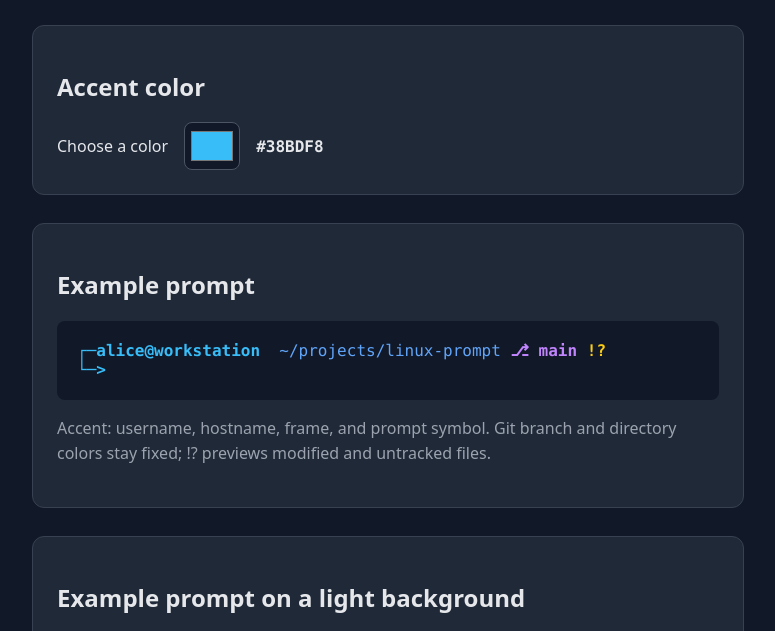
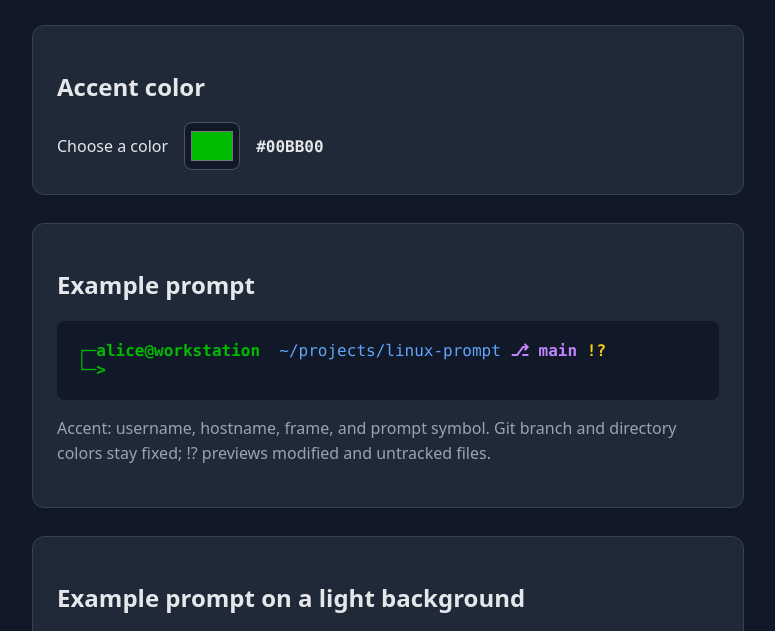
Before and after one commit to prossel/linux-prompt, a plain HTML site: page index.html in a window 1280 px wide. Shown: the part 148-779 px from the top of the page, without its empty margins (252-1027 px from the left). Drawn offline with Linux system fonts and the light colour scheme.

Commit message:
Update default accent color to green and add example prompt images to README

```diff
--- a/index.html
+++ b/index.html
@@ -11,7 +11,7 @@
         font-family: ui-sans-serif, system-ui, sans-serif;
         background: #111827;
         color: #e5e7eb;
-        --accent: #38bdf8;
+        --accent: #00bb00;
       }
 
       body {
@@ -167,8 +167,8 @@
         <h2 id="color-heading">Accent color</h2>
         <div class="color-control">
           <label for="accent-picker">Choose a color</label>
-          <input id="accent-picker" type="color" value="#38bdf8">
-          <output id="color-value" for="accent-picker">#38BDF8</output>
+          <input id="accent-picker" type="color" value="#00bb00">
+          <output id="color-value" for="accent-picker">#00BB00</output>
         </div>
       </section>
 
```
Also changed, not shown: prompt-preview-dark.png (added), prompt-preview-light.png (added), 2 other files.
